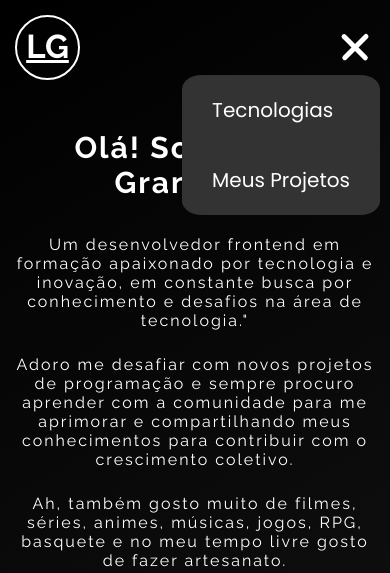
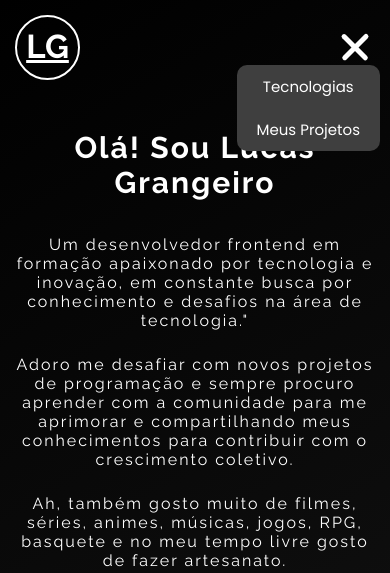
Before and after one commit to Lucass641/Portifolio-simplificado, a plain HTML site: page index.html in a window 390 px wide. Both pictures are taken after a click on the link 357 px from the left and 47 px from the top of the page. Shown: the top 573 px of the page. Drawn offline with nearby package versions, Linux system fonts and the light colour scheme.

Commit message:
Add files via upload

```diff
--- a/src/css/responsivo.css
+++ b/src/css/responsivo.css
@@ -32,38 +32,15 @@
         padding: 15px 15px 0 15px;
     }
 
-    .cabecalho .menu ul li {
-        display: flex;
-        flex-direction: column;
-        position: absolute;
-        top: 65px;
-        right: 0;
-        background-color: #333333;
-        border-radius: 10%;
-        margin: 10px 10px;
-        display:none;
+    .cabecalho .menu .btn-menu .bar {
+        height: 5px;
+        background: #fff;
+        margin: 6px 0;
+        border-radius: 25px;
+        transition: 0.3s;
     }
 
-    .cabecalho .menu.ativo ul li {
-        display: flex;
-        flex-direction: column;
-    }
-
-    .cabecalho .menu ul li a:hover {
-        background: #333;
-        color: #1a1a1a;
-        text-shadow: 0px 0px 5px #333333;
-    }
-
-    .cabecalho .menu .btn-menu .bar{
-     height: 5px;
-     background: #fff;
-     margin: 6px 0;
-     border-radius: 25px;
-     transition: 0.3s;
-    }
-
-    .cabecalho .menu .btn-menu{
+    .cabecalho .menu .btn-menu {
         width: 35px;
         display: block;
         margin: -10px 0;
@@ -82,6 +59,45 @@
         -webkit-transform: rotate(45deg) translate(-10px, -6px);
         transform: rotate(45deg) translate(-10px, -6px);
     }
+
+    .cabecalho .menu ul li {
+        display: flex;
+        flex-direction: column;
+        position: absolute;
+        top: 10px;
+        right: -40px;
+        background-color: #3f3f3f;
+        border-radius: 10px;
+        padding: 0 10px;
+        transform: scale(0);
+        transition: 0.3s;
+        max-width: 70%;
+    }
+
+    .cabecalho .menu.ativo ul li {
+        display: flex;
+        flex-direction: column;
+        top: 65px;
+        right: 0;
+        transform: scale(1);
+        margin: 0 10px;
+    }
+
+    .cabecalho .menu ul li a {
+        margin: 5px 10px;
+        padding: 5px 0;
+        text-align: center;
+        font-size: 15px;
+    }
+
+    .cabecalho .menu ul li a:hover {
+        background: #3f3f3f;
+        color: #bbb;
+        text-shadow: 0px 0px 5px #3f3f3f;
+        transform: scale(1.1);
+    }
+
+
 
     .home .informacoes h1 {
         font-size: 30px;
```
